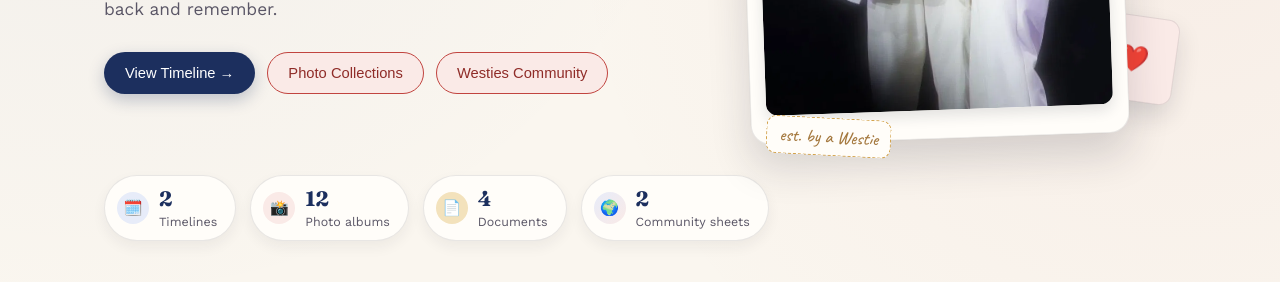
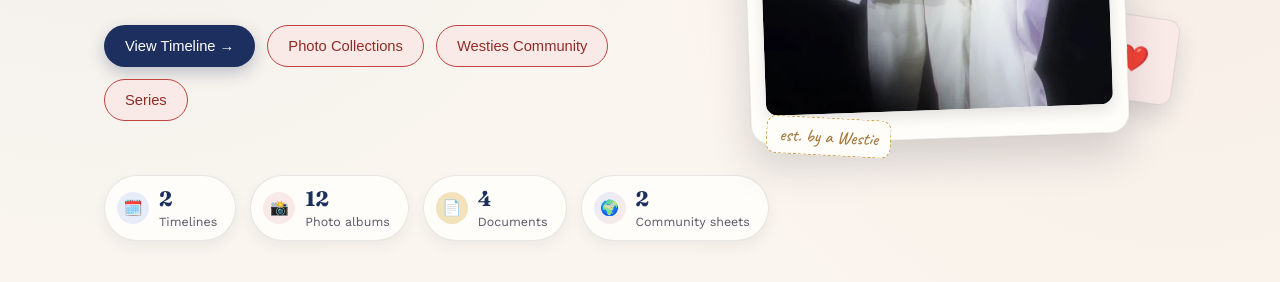
Before and after one commit to Westiee17/Westies-Archive, a plain HTML site: page index.html in a window 1280 px wide. Shown: the part 488-770 px from the top of the page. Drawn offline with nearby package versions, Linux system fonts and the light colour scheme.

Commit message:
Add files via upload

```diff
--- a/index.html
+++ b/index.html
@@ -329,6 +329,7 @@
           <button class="btn btn-primary" onclick="showView('timeline')">View Timeline →</button>
           <button class="btn btn-outline" onclick="showView('photos')">Photo Collections</button>
           <button class="btn btn-outline" onclick="showView('community')">Westies Community</button>
+          <button class="btn btn-outline" onclick="showView('youmaniac')">Series</button>
         </div>
       </div>
       <div class="hero-visual">
```
